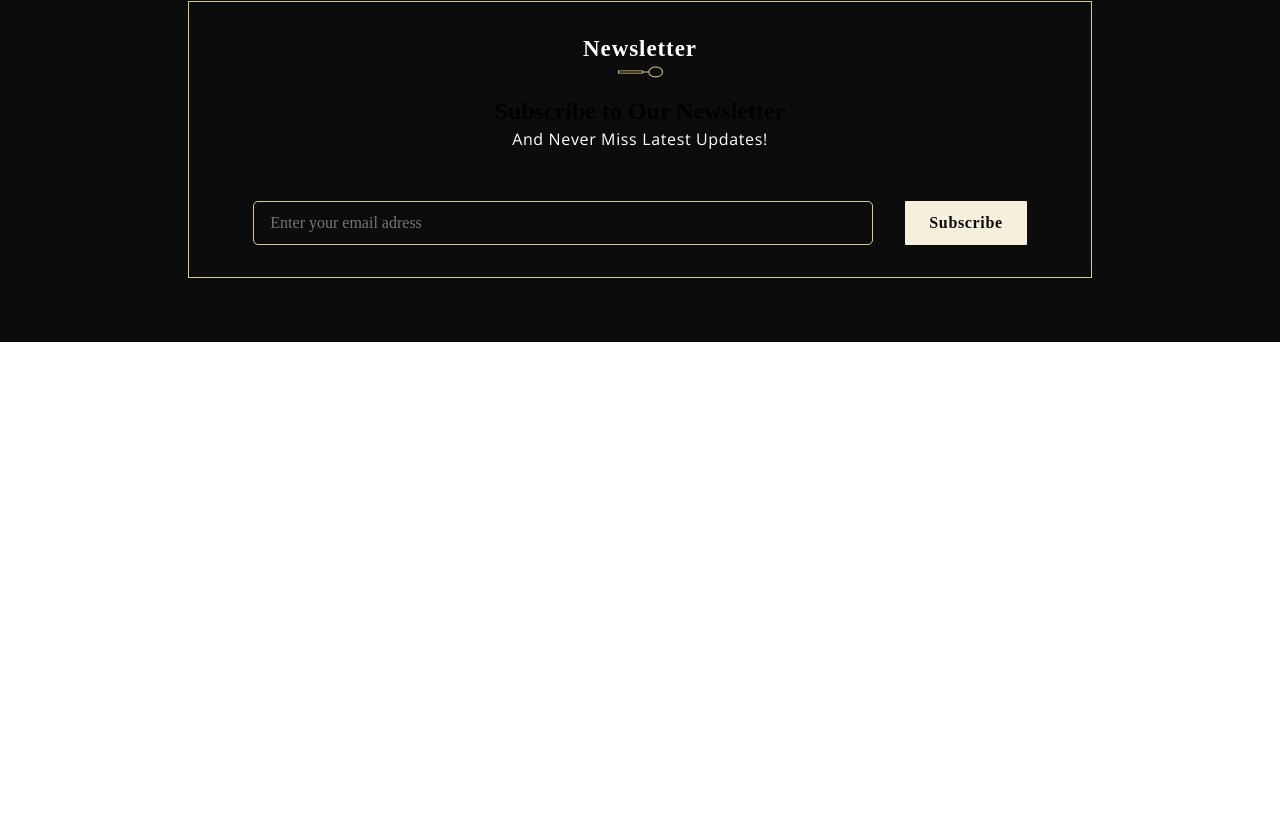
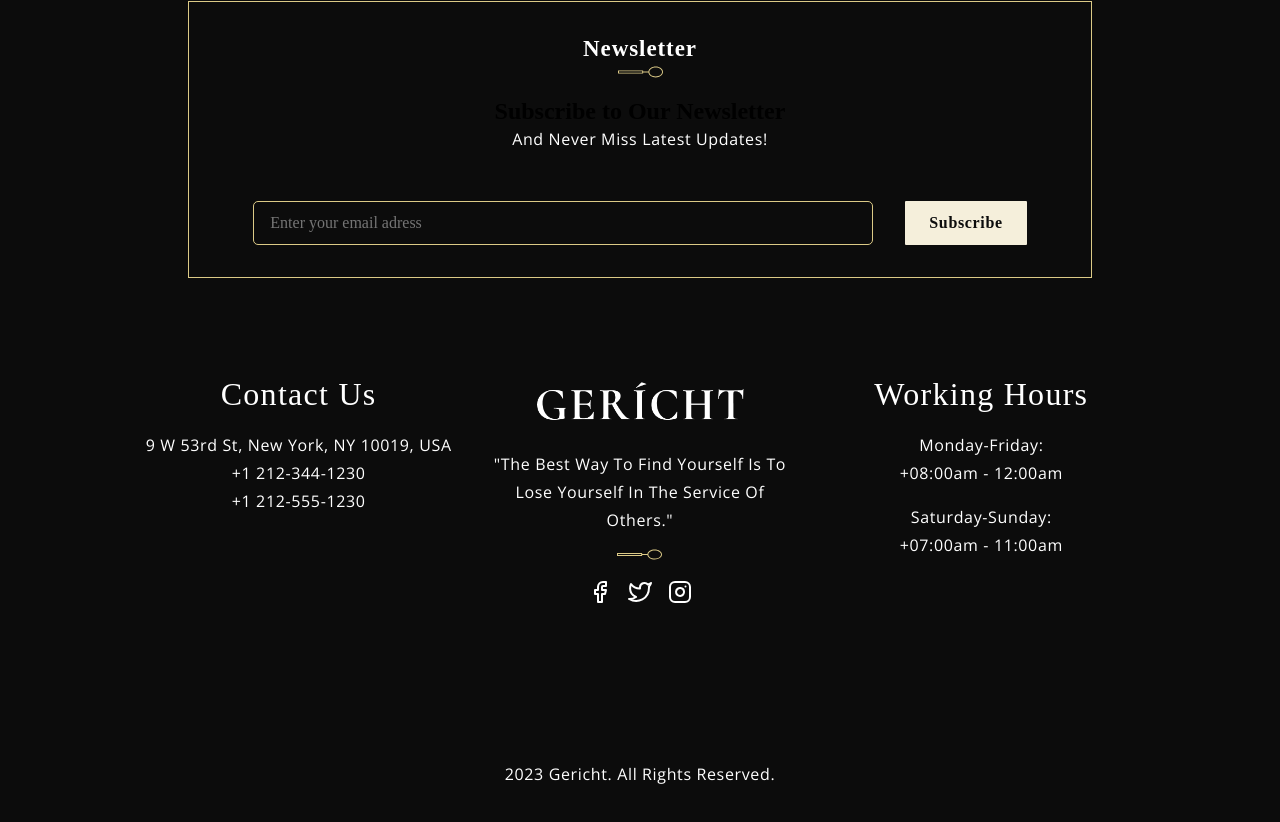
Before and after one commit to joaopbessa1998/gericht-restaurant, a React (Create React App) app: page / in a window 1280 px wide. Shown: the part 7589-8411 px from the top of the page. Before the commit the page ends 7931 px from the top, so only its background shows below. Built offline with nearby package versions, Linux system fonts and the light colour scheme; a web font is replaced by a local one.

Commit message:
footer done

```diff
--- a/src/components/Footer/Newsletter.css
+++ b/src/components/Footer/Newsletter.css
@@ -25,3 +25,35 @@
     padding: 0.75rem 1rem;
     background: var(--color-black);
 }
+
+@media screen and (min-width: 2000px) {
+    .app__newsletter-input input {
+        font-size: 2rem;
+    }
+}
+
+@media screen and (max-width: 990px) {
+    .app__newsletter-input {
+        flex-direction: column;
+        width: 100%;
+    }
+
+    .app__newsletter-input input {
+        margin: 0 0 2rem 0;
+        width: 100%;
+    }
+}
+
+@media screen and (max-width: 650px) {
+    .app__newsletter {
+        padding: 2rem 0;
+        border: none;
+    }
+}
+
+@media screen and (max-width: 300px) {
+    .app__newsletter-heading h1 {
+        font-size: 32px;
+        line-height: 50px;
+    }
+}
--- a/src/container/Footer/Footer.css
+++ b/src/container/Footer/Footer.css
@@ -9,3 +9,94 @@
     background: var(--color-black);
     padding-top: 0;
 }
+
+.app__footer-links {
+    width: 100%;
+    display: flex;
+    justify-content: space-between;
+    align-items: flex-start;
+    margin: 5rem;
+    padding: 0 2rem;
+}
+
+.app__footer-links_contact,
+.app__footer-links_logo,
+.app__footer-links_work {
+    flex: 1;
+    margin: 1rem;
+    text-align: center;
+}
+
+.app__footer-links_logo img:first-child {
+    width: 210px;
+    margin-bottom: 0.75rem;
+}
+
+.app__footer-links_work p:nth-child(2n + 1) {
+    margin-bottom: 1rem;
+}
+
+.app__footer-links_icons {
+    margin-top: .5rem;
+}
+
+.app__footer-links_icons svg {
+    color: var(--color-white);
+    margin: 0.5rem;
+    font-size: 24px;
+    cursor: pointer;
+}
+
+.app__footer-links_icons svg:hover {
+    color: var(--color-golden);
+}
+
+.app__footer-links_contact h3,
+.app__footer-links_work h3 {
+    font-size: 32px;
+    line-height: 41.6px;
+    margin-bottom: 1rem;
+    letter-spacing: 0.04em;
+    text-transform: capitalize;
+    font-weight: 400;
+    color: var(--color-white);
+    font-family: var(--font-base);
+}
+
+.footer__copyright {
+    margin-top: 3rem;
+}
+
+@media screen and (min-width: 2000px) {
+    .app__footer-headtext {
+        font-size: 51px;
+        line-height: 61px;
+    }
+}
+
+@media screen and (max-width: 1150px) {
+    .app__footer-links {
+        align-items: center;
+        flex-direction: column;
+        padding: 0;
+    }
+
+    .app__footer-links_contact,
+    .app__footer-links_logo,
+    .app__footer-links_work {
+        margin: 2rem 0;
+        width: 100%;
+    }
+}
+
+@media screen and (max-width: 650px) {
+    .app__footer {
+        padding: 0 0 2rem 0;
+    }
+}
+
+@media screen and (max-width: 350px) {
+    .app__footer-links_logo img:first-child {
+        width: 80%;
+    }
+}
--- a/src/container/Footer/Footer.jsx
+++ b/src/container/Footer/Footer.jsx
@@ -1,15 +1,42 @@
 import React from 'react';
-import {FiFacebook, FiTwiiter, FiInstagram} from "react-icons/fi";
+import { FiFacebook, FiTwitter, FiInstagram } from "react-icons/fi";
 import Newsletter from "../../components/Footer/Newsletter"
-import FooterOverlay from "../../components/Footer/FooterOverlay"
+import { images } from '../../constants';
 
 import './Footer.css';
 
 export default function Footer() {
   return (
     <div className='app__footer section__padding'>
-      {/* <FooterOverlay /> */}
       <Newsletter />
+      <div className='app__footer-links'>
+        <div className='app__footer-links_contact'>
+          <h3 className='app__footer-headtext'>Contact us</h3>
+          <p className='p__opensans'>9 W 53rd St, New York, NY 10019, USA</p>
+          <p className='p__opensans'>+1 212-344-1230</p>
+          <p className='p__opensans'>+1 212-555-1230</p>
+        </div>
+        <div className='app__footer-links_logo'>
+          <img src={images.gericht} alt='footer_logo' />
+          <p className='p__opensans'>"The best way to find yourself is to lose yourself in the service of others."</p>
+          <img src={images.spoon} alt='spoon' className='spoon__img' style={{ marginTop: '15px' }} />
+          <div className='app__footer-links_icons'>
+            <FiFacebook />
+            <FiTwitter />
+            <FiInstagram />
+          </div>
+        </div>
+        <div className='app__footer-links_work'>
+          <h3 className='app__footer-headtext'>Working Hours</h3>
+          <p className='p__opensans'>Monday-Friday:</p>
+          <p className='p__opensans'>+08:00am - 12:00am</p>
+          <p className='p__opensans'>Saturday-Sunday:</p>
+          <p className='p__opensans'>+07:00am - 11:00am</p>
+        </div>
+      </div>
+      <div className='footer__copyright'>
+        <p className='p__opensans'>2023 Gericht. All rights reserved.</p>
+      </div>
     </div>
   )
 }
```
